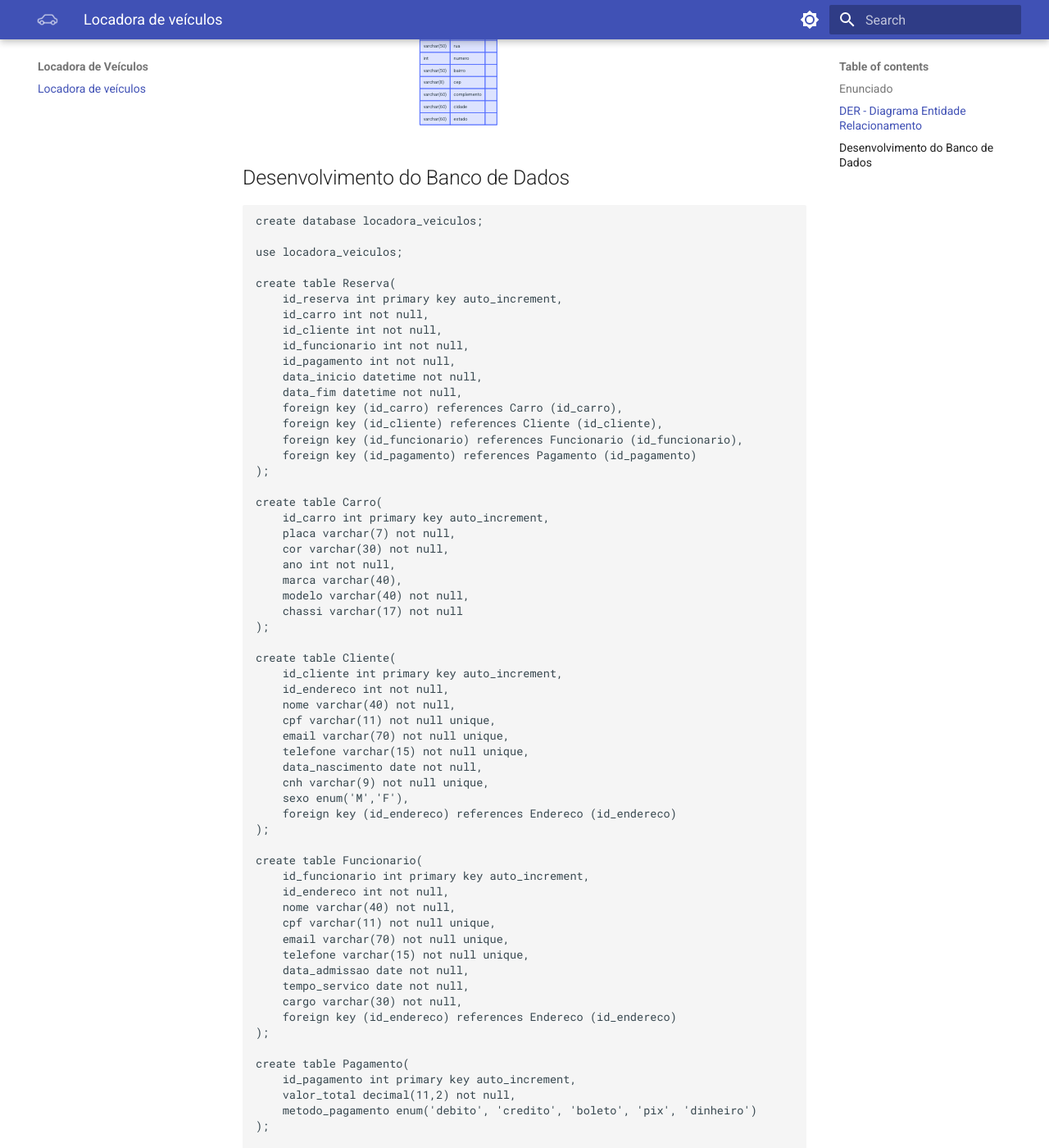
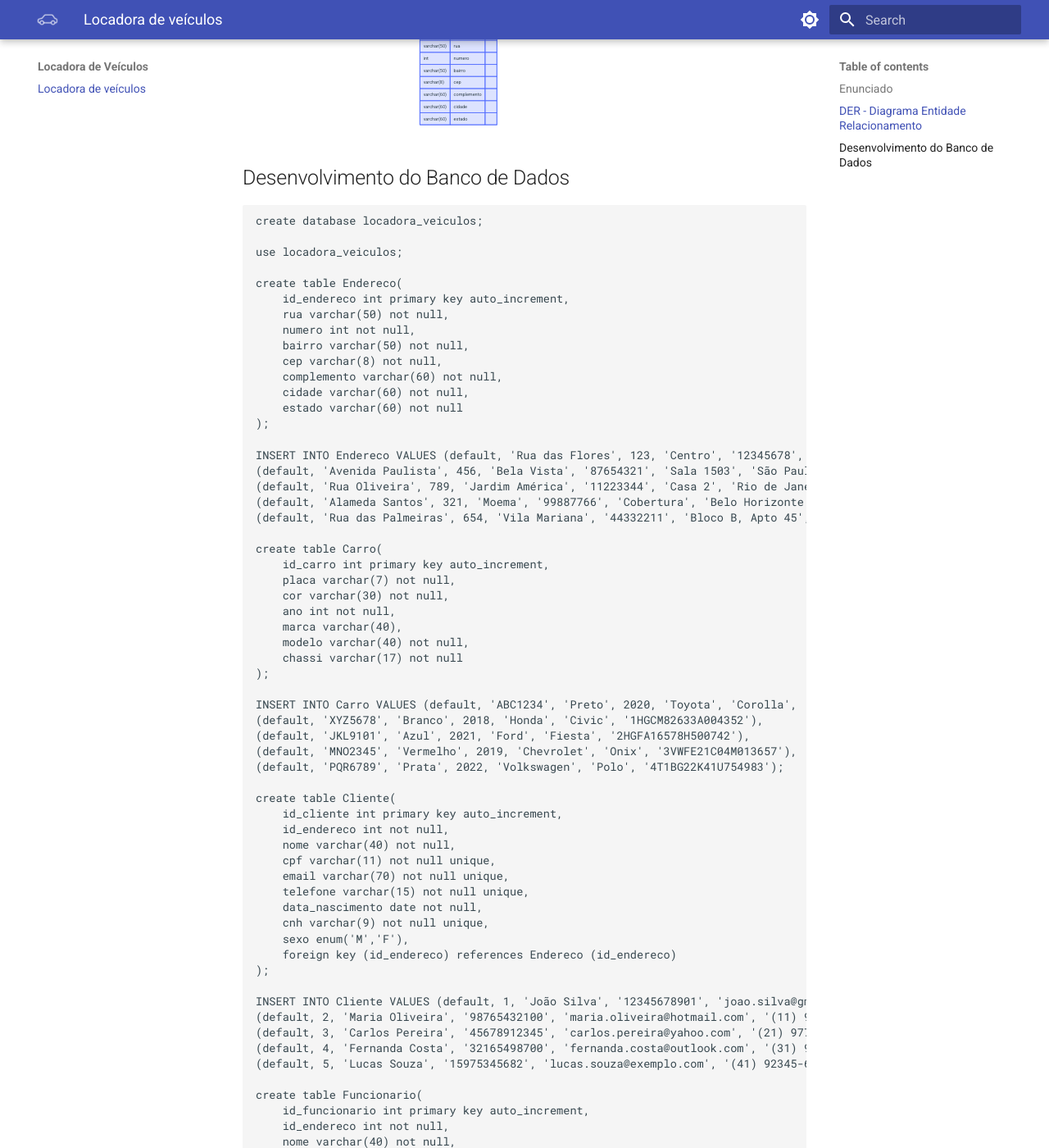
Before and after one commit to 4ntho0ny/documentacao_trabalho_banco_de_dados, an MkDocs documentation site: the page built from docs/index.md, in a window 1280 px wide and 1400 px high, scrolled down 783 px. Shown: the whole window at 82% size. Built offline with MkDocs 1.6.1 and Material for MkDocs 9.7.7, drawn with Linux system fonts in a browser that asks for light colours; some of the changed text lies outside the part shown.

Commit message:
Update index.md

````diff
--- a/docs/index.md
+++ b/docs/index.md
@@ -91,6 +91,89 @@ create database locadora_veiculos;
 
 use locadora_veiculos;
 
+create table Endereco(
+    id_endereco int primary key auto_increment,
+    rua varchar(50) not null,
+    numero int not null,
+    bairro varchar(50) not null,
+    cep varchar(8) not null,
+    complemento varchar(60) not null,
+    cidade varchar(60) not null,
+    estado varchar(60) not null
+);
+
+INSERT INTO Endereco VALUES (default, 'Rua das Flores', 123, 'Centro', '12345678', 'Apartamento 12', 'Campo Grande', 'Mato Grosso do Sul'),
+(default, 'Avenida Paulista', 456, 'Bela Vista', '87654321', 'Sala 1503', 'São Paulo', 'São Paulo'),
+(default, 'Rua Oliveira', 789, 'Jardim América', '11223344', 'Casa 2', 'Rio de Janeiro', 'Rio de Janeiro'),
+(default, 'Alameda Santos', 321, 'Moema', '99887766', 'Cobertura', 'Belo Horizonte', 'Minas Gerais'),
+(default, 'Rua das Palmeiras', 654, 'Vila Mariana', '44332211', 'Bloco B, Apto 45', 'Curitiba', 'Paraná');
+
+create table Carro(
+    id_carro int primary key auto_increment,
+    placa varchar(7) not null,
+    cor varchar(30) not null,
+    ano int not null,
+    marca varchar(40),
+    modelo varchar(40) not null,
+    chassi varchar(17) not null
+);
+
+INSERT INTO Carro VALUES (default, 'ABC1234', 'Preto', 2020, 'Toyota', 'Corolla', '9BWZZZ377VT004251'),
+(default, 'XYZ5678', 'Branco', 2018, 'Honda', 'Civic', '1HGCM82633A004352'),
+(default, 'JKL9101', 'Azul', 2021, 'Ford', 'Fiesta', '2HGFA16578H500742'),
+(default, 'MNO2345', 'Vermelho', 2019, 'Chevrolet', 'Onix', '3VWFE21C04M013657'),
+(default, 'PQR6789', 'Prata', 2022, 'Volkswagen', 'Polo', '4T1BG22K41U754983');
+
+create table Cliente(
+    id_cliente int primary key auto_increment,
+    id_endereco int not null,
+    nome varchar(40) not null,
+    cpf varchar(11) not null unique,
+    email varchar(70) not null unique,
+    telefone varchar(15) not null unique,
+    data_nascimento date not null,
+    cnh varchar(9) not null unique,
+    sexo enum('M','F'),
+    foreign key (id_endereco) references Endereco (id_endereco)
+);
+
+INSERT INTO Cliente VALUES (default, 1, 'João Silva', '12345678901', 'joao.silva@gmail.com', '(67) 91234-5678', '1990-05-15', '123456789', 'M'),
+(default, 2, 'Maria Oliveira', '98765432100', 'maria.oliveira@hotmail.com', '(11) 99876-5432', '1985-11-23', '987654321', 'F'),
+(default, 3, 'Carlos Pereira', '45678912345', 'carlos.pereira@yahoo.com', '(21) 97765-4321', '1992-07-10', '456789123', 'M'),
+(default, 4, 'Fernanda Costa', '32165498700', 'fernanda.costa@outlook.com', '(31) 93456-7890', '1995-02-28', '321654987', 'F'),
+(default, 5, 'Lucas Souza', '15975345682', 'lucas.souza@exemplo.com', '(41) 92345-6789', '1988-09-12', '159753456', 'M');
+
+create table Funcionario(
+    id_funcionario int primary key auto_increment,
+    id_endereco int not null,
+    nome varchar(40) not null,
+    cpf varchar(11) not null unique,
+    email varchar(70) not null unique,
+    telefone varchar(15) not null unique,
+    data_admissao date not null,
+    tempo_servico date not null,
+    cargo varchar(30) not null,
+    foreign key (id_endereco) references Endereco (id_endereco)
+);
+
+INSERT INTO Funcionario VALUES (default, 1, 'Pedro Almeida', '12312312311', 'pedro.almeida@empresa.com', '(67) 91234-4321', '2022-01-15', '2024-01-15', 'Gerente de Vendas'),
+(default, 2, 'Ana Paula', '32132132122', 'ana.paula@empresa.com', '(11) 99876-1234', '2021-03-12', '2024-03-12', 'Analista de TI'),
+(default, 3, 'Lucas Fernandes', '45645645633', 'lucas.fernandes@empresa.com', '(21) 97765-5678', '2020-05-25', '2024-05-25', 'Supervisor de Produção'),
+(default, 4, 'Clara Nogueira', '78978978944', 'clara.nogueira@empresa.com', '(31) 93456-9876', '2019-07-30', '2024-07-30', 'Coordenadora de Projetos'),
+(default, 5, 'Roberto Silva', '15915915955', 'roberto.silva@empresa.com', '(41) 92345-4321', '2023-02-10', '2024-02-10', 'Assistente Administrativo');
+
+create table Pagamento(
+    id_pagamento int primary key auto_increment,
+    valor_total decimal(11,2) not null,
+    metodo_pagamento enum('debito', 'credito', 'boleto', 'pix', 'dinheiro')
+);
+
+INSERT INTO Pagamento VALUES (default, 250.75, 'credito'),
+(default, 123.50, 'debito'),
+(default, 89.99, 'pix'),
+(default, 450.00, 'boleto'),
+(default, 35.00, 'dinheiro');
+
 create table Reserva(
     id_reserva int primary key auto_increment,
     id_carro int not null,
@@ -105,56 +188,9 @@ create table Reserva(
     foreign key (id_pagamento) references Pagamento (id_pagamento)
 );
 
-create table Carro(
-    id_carro int primary key auto_increment,
-    placa varchar(7) not null,
-    cor varchar(30) not null,
-    ano int not null,
-    marca varchar(40),
-    modelo varchar(40) not null,
-    chassi varchar(17) not null
-);
-
-create table Cliente(
-    id_cliente int primary key auto_increment,
-    id_endereco int not null,
-    nome varchar(40) not null,
-    cpf varchar(11) not null unique,
-    email varchar(70) not null unique,
-    telefone varchar(15) not null unique,
-    data_nascimento date not null,
-    cnh varchar(9) not null unique,
-    sexo enum('M','F'),
-    foreign key (id_endereco) references Endereco (id_endereco)
-);
-
-create table Funcionario(
-    id_funcionario int primary key auto_increment,
-    id_endereco int not null,
-    nome varchar(40) not null,
-    cpf varchar(11) not null unique,
-    email varchar(70) not null unique,
-    telefone varchar(15) not null unique,
-    data_admissao date not null,
-    tempo_servico date not null,
-    cargo varchar(30) not null,
-    foreign key (id_endereco) references Endereco (id_endereco)
-);
-
-create table Pagamento(
-    id_pagamento int primary key auto_increment,
-    valor_total decimal(11,2) not null,
-    metodo_pagamento enum('debito', 'credito', 'boleto', 'pix', 'dinheiro')
-);
-
-create table Endereco(
-    id_endereco int primary key auto_increment,
-    rua varchar(50) not null,
-    numero int not null,
-    bairro varchar(50) not null,
-    cep varchar(8) not null,
-    complemento varchar(60) not null,
-    cidade varchar(60) not null,
-    estado varchar(60) not null
-);
+INSERT INTO Reserva VALUES (default, 5, 1, 2, 3, '2024-10-01', '2024-10-10'),
+(default, 1, 2, 3, 4, '2024-11-05', '2024-11-15'),
+(default, 2, 3, 4, 5, '2024-12-12', '2024-12-20'),
+(default, 3, 4, 5, 1, '2024-10-20', '2024-10-30'),
+(default, 4, 5, 1, 2, '2024-10-25', '2024-11-05');
 ```
````
